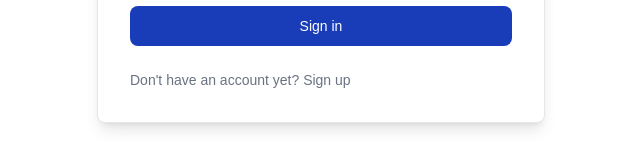
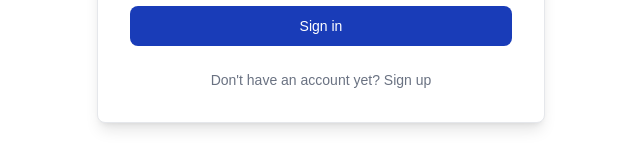
Before and after one commit to evegr4ce/PocketAdvisor, a Next.js app: page / in a window 1280 px wide. Shown: the part 622-782 px from the top of the page, without its empty margins (319-959 px from the left). Built offline with nearby package versions, Linux system fonts and the light colour scheme.

Commit message:
login styling

```diff
--- a/app/page.tsx
+++ b/app/page.tsx
@@ -108,13 +108,15 @@ export default function Login() {
                   {loading ? "Signing in..." : "Sign in"}
                 </button>
 
-                <p className="text-sm font-light text-gray-500">
+                <p className="text-sm font-light text-gray-500 text-center">
                   Don&apos;t have an account yet?{" "}
-                  <a href="/signup" className="font-medium text-primary-600 hover:underline">
+                  <a
+                    href="/signup"
+                    className="font-medium text-primary-600 hover:underline"
+                  >
                     Sign up
                   </a>
                 </p>
-
               </form>
             </div>
           </div>
```
